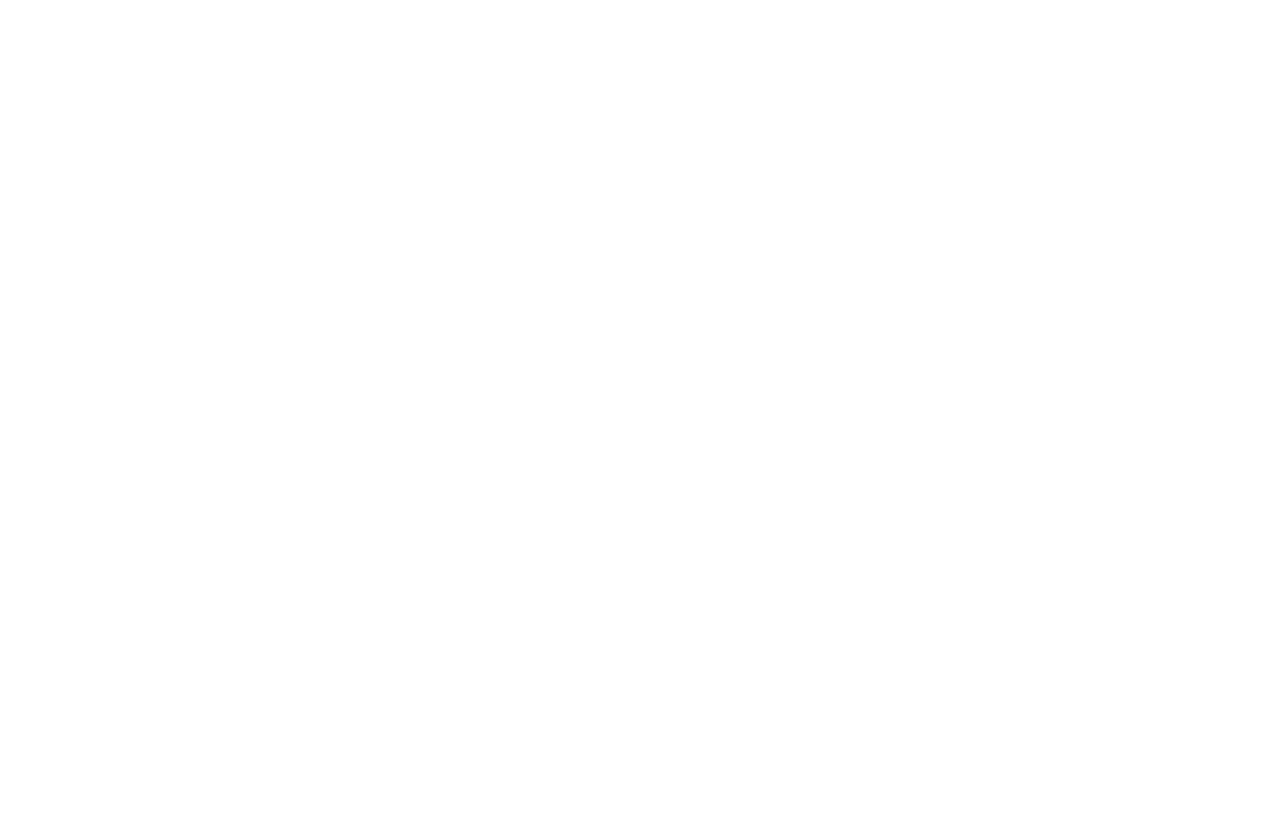
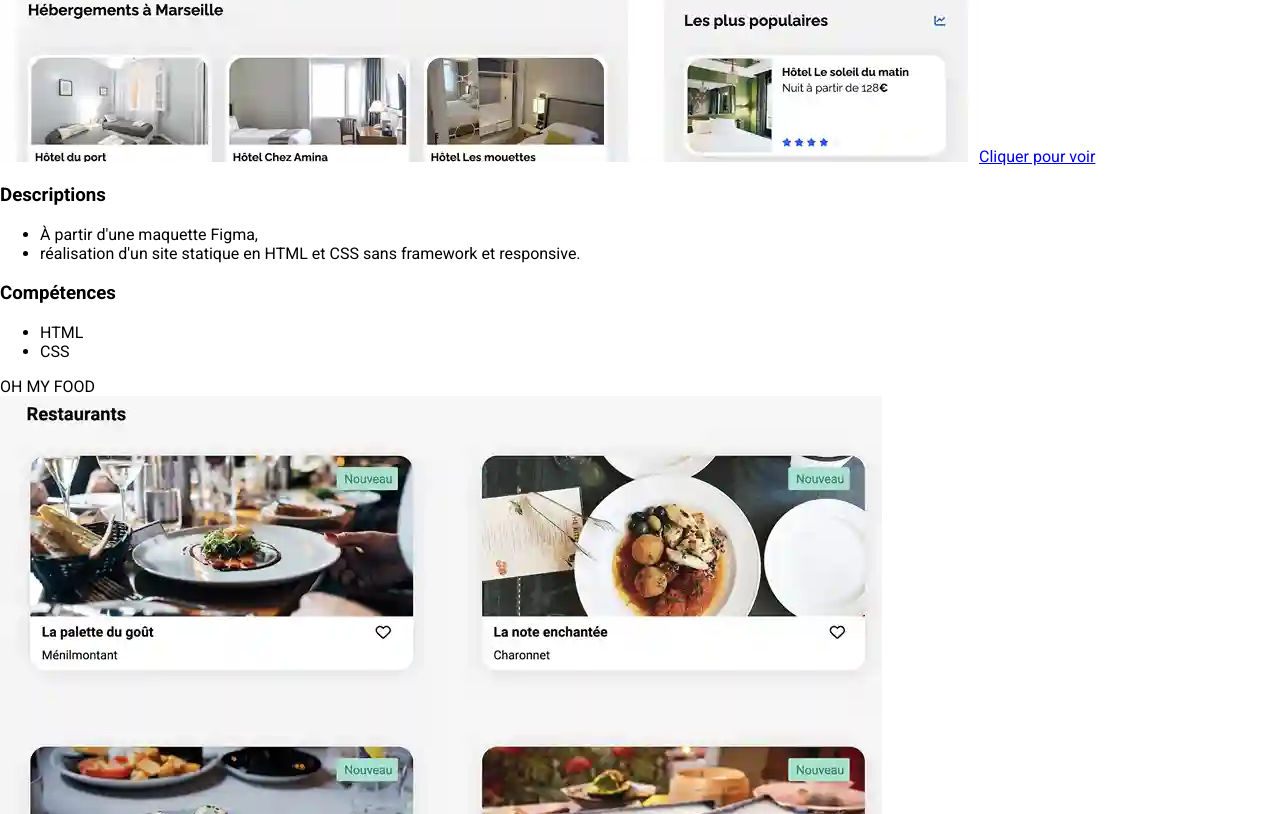
Before and after one commit to mohamedhanafi69120/OC_PORTFOLIO, a React (Vite) app: page / in a window 1280 px wide. Shown: the part 1186-2000 px from the top of the page. Before the commit the page ends 800 px from the top, so only its background shows below. Built offline with nearby package versions, Linux system fonts and the light colour scheme.

Commit message:
Ajout du composant GalleryProject, du fichier Data.json et affichage dynamique des projets

```diff
--- /dev/null
+++ b/src/Datas/ProjectsData.json
@@ -0,0 +1,69 @@
+[
+  {
+    "title": "BOOKI",
+    "imageFileName": "Booki.webp",
+    "githubLink": "https://github.com/mohamedhanafi69120/Booki-Projet3",
+    "description": [
+      "À partir d'une maquette Figma,",
+      "réalisation d'un site statique en HTML et CSS sans framework et responsive."
+    ],
+    "skills": ["HTML", "CSS"]
+  },
+  {
+    "title": "OH MY FOOD",
+    "imageFileName": "ohmyfood.webp",
+    "githubLink": "https://github.com/mohamedhanafi69120/OhmyfoodOhmyfood",
+    "description": [
+      "À partir d'une maquette Figma,",
+      "réalisation d'un site 'Mobile First' en HTML et CSS, avec animations."
+    ],
+    "skills": ["HTML", "CSS", "Animations"]
+  },
+  {
+    "title": "PORTFOLIO SOPHIE BLUEL",
+    "imageFileName": "sophie-bluel.webp",
+    "githubLink": "https://github.com/mohamedhanafi69120/Portfolio-architecte-sophie-bluel",
+    "description": [
+      "À partir d'une page statique,",
+      "de Swagger et d'un backend,",
+      "réalisation d'un site dynamique en HTML,",
+      "SASS et JavaScript."
+    ],
+    "skills": ["HTML", "CSS", "FIGMA", "JAVASCRIPT"]
+  },
+  {
+    "title": "PORTFOLIO NINA CARDUCCI",
+    "imageFileName": "Ninacarducci.webp",
+    "githubLink": "https://github.com/mohamedhanafi69120/P9_nina-carducci",
+    "description": [
+      "À partir d'un site existant,",
+      "réalisation de l'optimisation,",
+      "de l'accessibilité et",
+      "du référencement naturel."
+    ],
+    "skills": ["HTML", "LIGHTHOUSE", "WAVE", "SCHEMA.ORG"]
+  },
+  {
+    "title": "KASA",
+    "imageFileName": "Kasa.webp",
+    "githubLink": "https://github.com/mohamedhanafi69120/kasa7",
+    "description": [
+      "À partir d'un fichier JSON",
+      "et d'une maquette Figma,",
+      "réalisation d'un site dynamique en HTML, SASS et React."
+    ],
+    "skills": ["HTML", "SASS", "FIGMA", "REACT", "ROUTER"]
+  },
+  {
+    "title": "ARGENT BANK",
+    "imageFileName": "argentBank.webp",
+    "githubLink": "https://github.com/mohamedhanafi69120/P10_ArgentBank",
+    "description": [
+      "À partir d'un design",
+      "réalisé en HTML et CSS,",
+      "d'un backend express/mongoDB,",
+      "réalisation d'une application bancaire en React et en utilisant Redux-Toolkit."
+    ],
+    "skills": ["REACT", "REDUX, GREEN CODE"]
+  }
+]
--- /dev/null
+++ b/src/components/GalleryProject/galleryProject.jsx
@@ -0,0 +1,91 @@
+import React from "react";
+import projects from "../../Datas/ProjectsData.json";
+import "./galleryProject.scss";
+
+import BookiImage from "../../styles/img/Booki.webp";
+import OhMyFoodImage from "../../styles/img/ohmyfood.webp";
+import SophieBluelImage from "../../styles/img/sophie-bluel.webp";
+import NinaCarducciImage from "../../styles/img/Ninacarducci.webp";
+import KasaImage from "../../styles/img/Kasa.webp";
+import ArgentBankImage from "../../styles/img/argentBank.webp";
+
+function GalleryProject() {
+  return (
+    <div>
+      <h2 id="project" className="titleProject">
+        MES PROJETS
+      </h2>
+
+      <section className="mesProjets">
+        <div className="contenairAllProject">
+          {projects.map((project, index) => {
+            let image = null;
+            switch (project.imageFileName) {
+              case "Booki.webp":
+                image = BookiImage;
+                break;
+              case "ohmyfood.webp":
+                image = OhMyFoodImage;
+                break;
+              case "sophie-bluel.webp":
+                image = SophieBluelImage;
+                break;
+              case "Ninacarducci.webp":
+                image = NinaCarducciImage;
+                break;
+              case "Kasa.webp":
+                image = KasaImage;
+                break;
+              case "argentBank.webp":
+                image = ArgentBankImage;
+                break;
+              default:
+                break;
+            }
+
+            return (
+              <div key={index} className="containerTextImage">
+                <div className="textProject">{project.title}</div>
+                <a
+                  href={project.githubLink}
+                  target="_blank"
+                  rel="noopener noreferrer"
+                >
+                  {/* Ajout de loading="lazy" pour améliorer les performances */}
+                  <img
+                    src={image}
+                    alt={`Projet ${project.title}`}
+                    loading="lazy"
+                  />
+                  <span>Cliquer pour voir</span>
+                </a>
+                <div className="description-project">
+                  <div className="competences">
+                    <h3>Descriptions</h3>
+                    <ul>
+                      {/* Affichage des descriptions */}
+                      {project.description.map((item, index) => (
+                        <li key={index}>{item}</li>
+                      ))}
+                    </ul>
+                  </div>
+                  <div className="competences">
+                    <h3>Compétences</h3>
+                    <ul>
+                      {/* Affichage des compétences */}
+                      {project.skills.map((skill, index) => (
+                        <li key={index}>{skill}</li>
+                      ))}
+                    </ul>
+                  </div>
+                </div>
+              </div>
+            );
+          })}
+        </div>
+      </section>
+    </div>
+  );
+}
+
+export default GalleryProject;
--- a/src/page/Home.jsx
+++ b/src/page/Home.jsx
@@ -1,12 +1,14 @@
 import React from "react";
 import Header from "../components/Header/header";
 import Banner from "../components/Banner/banner";
+import GalleryProject from "../components/GalleryProject/galleryProject";
 
 function Home() {
   return (
     <div>
       <Header />
       <Banner />
+      <GalleryProject />
     </div>
   );
 }
```
Also changed, not shown: src/components/GalleryProject/galleryProject.scss (added).
